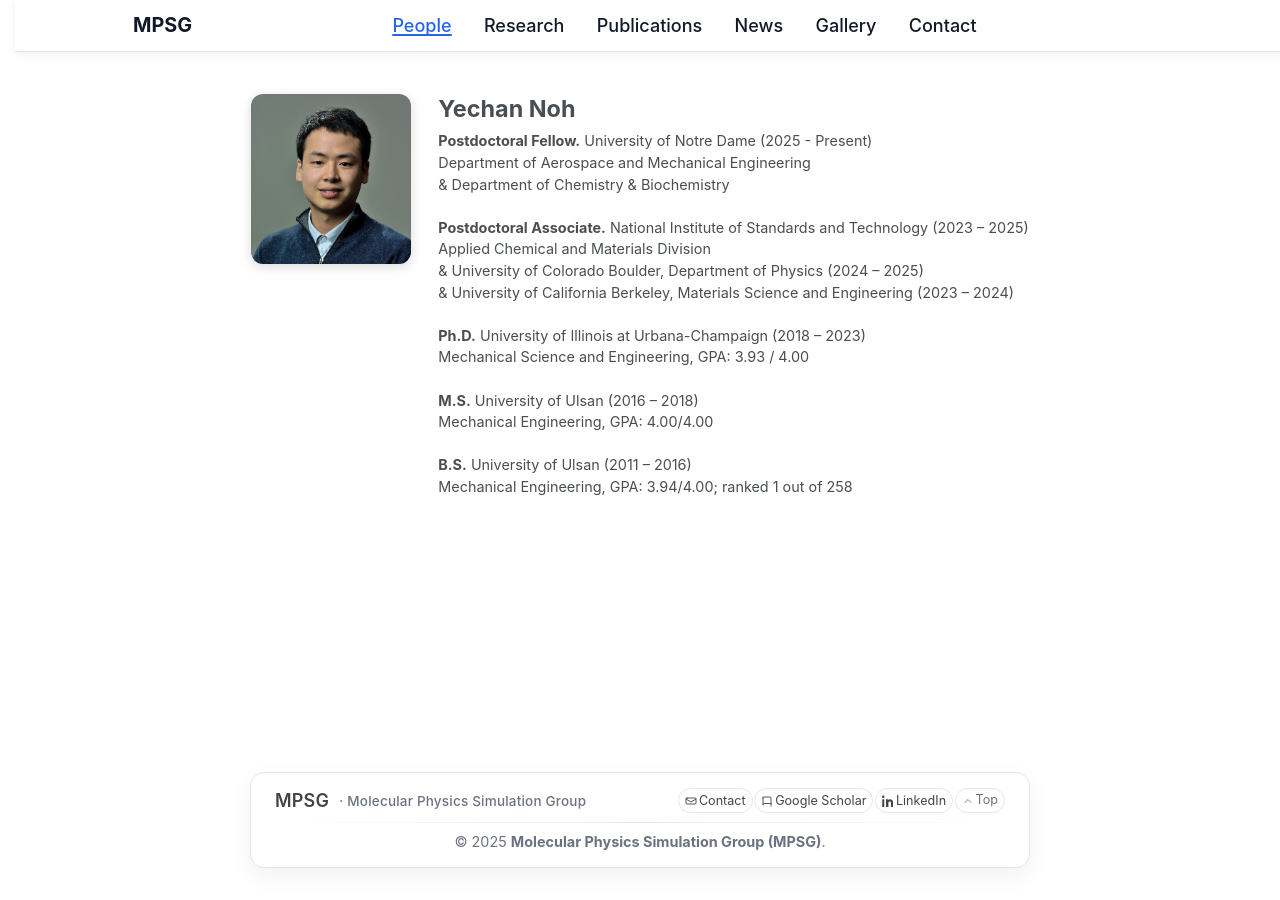
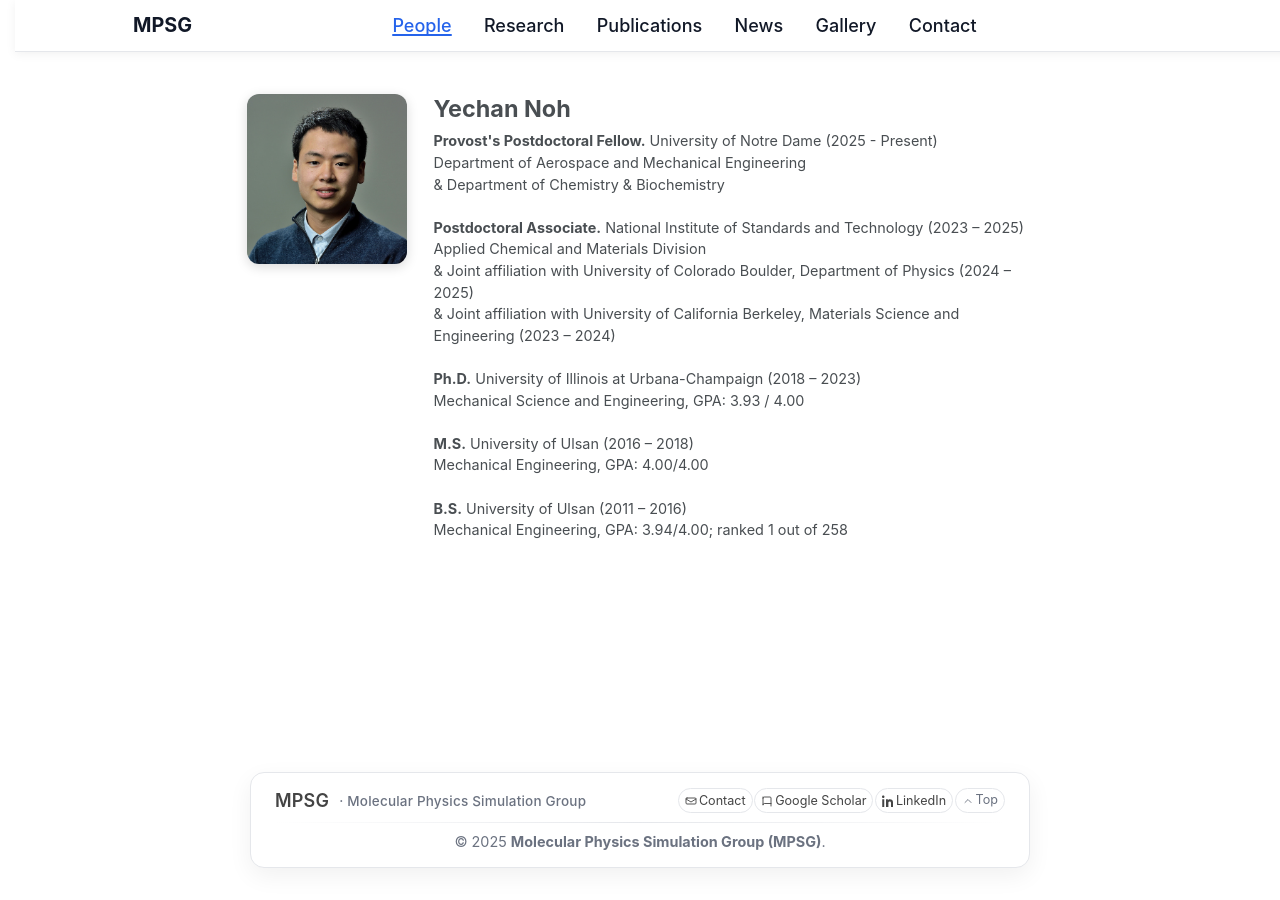
Before and after one commit to Yechan-Noh/MPSG, a Jekyll site: the page built from _pages/people.html, in a window 1280 px wide. Built offline with Jekyll 4.4.1, drawn with Linux system fonts in a browser that asks for light colours.

Commit message:
Updating publications, people, and research

```diff
--- a/_pages/people.html
+++ b/_pages/people.html
@@ -121,7 +121,7 @@ author_profile: false
             <h2 style="margin-top:0;">Yechan Noh</h2>
 
             <p>
-                <strong>Postdoctoral Fellow.</strong>
+                <strong>Provost's Postdoctoral Fellow.</strong>
                 University of Notre Dame (2025 - Present)<br>
                 Department of Aerospace and Mechanical Engineering <br>
                 & Department of Chemistry & Biochemistry <br> <br>
@@ -129,8 +129,9 @@ author_profile: false
                 <strong>Postdoctoral Associate.</strong>
                 National Institute of Standards and Technology (2023 – 2025)<br>
                 Applied Chemical and Materials Division <br>
-                & University of Colorado Boulder, Department of Physics (2024 – 2025)<br>
-                & University of California Berkeley, Materials Science and Engineering (2023 – 2024)<br> <br>
+                & Joint affiliation with University of Colorado Boulder, Department of Physics (2024 – 2025)<br>
+                & Joint affiliation with University of California Berkeley, Materials Science and Engineering (2023 –
+                2024)<br> <br>
 
                 <strong>Ph.D.</strong> University of Illinois at Urbana-Champaign (2018 – 2023)<br>
                 Mechanical Science and Engineering, GPA: 3.93 / 4.00 <br> <br>
```
Also changed, not shown: _news/20260114_Small_accept/text.md (added, +7 -0 lines), _pages/research.html (+16 -16 lines), _people/yechan-noh.md (+1 -1 lines), _publications/2024ScienceAdvances.md (+0 -1 lines), _publications/2025VG.md (+6 -5 lines), _news/20260114_Small_accept/VG_ToC.jpg (added), 4 other files.
